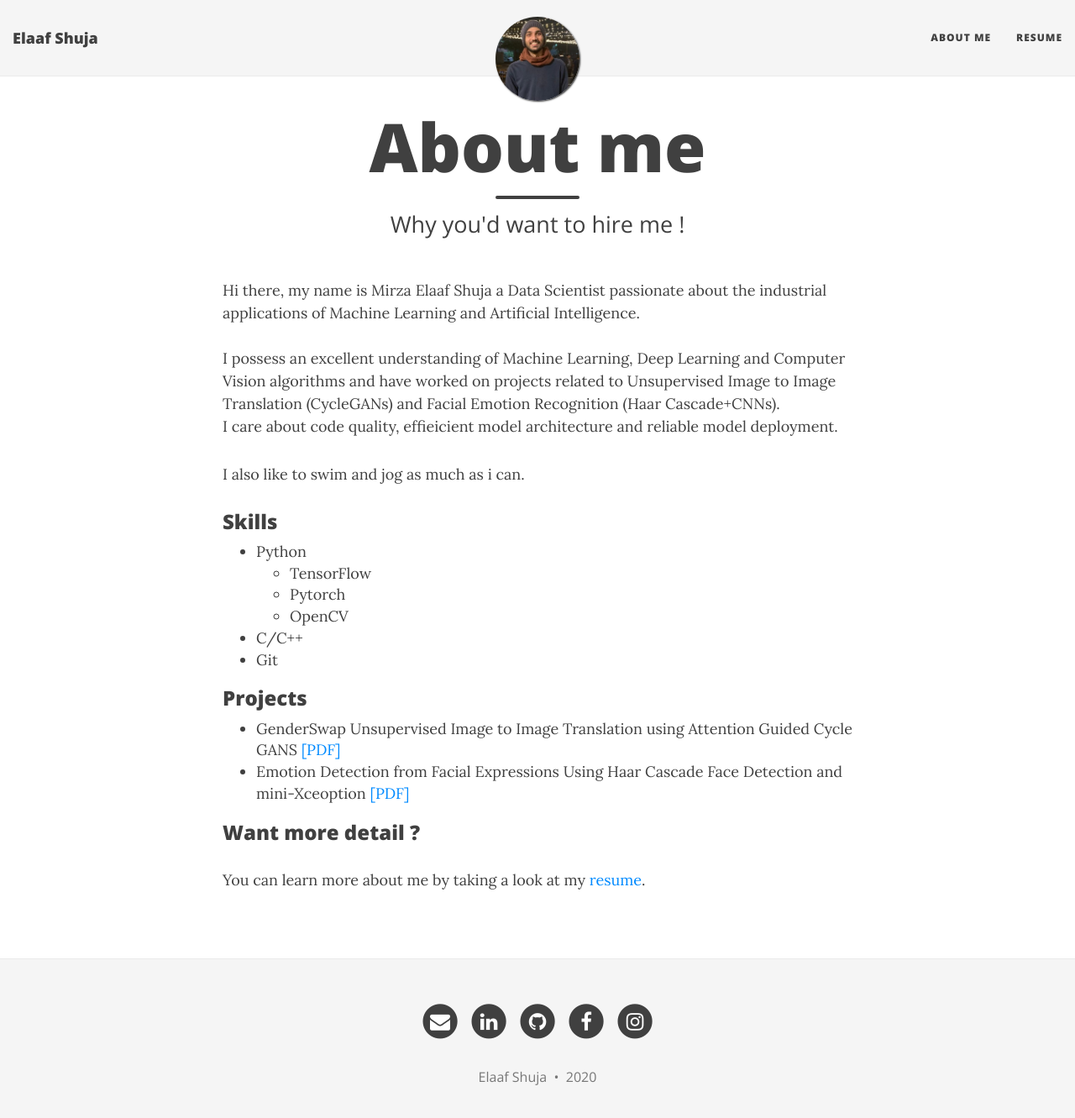
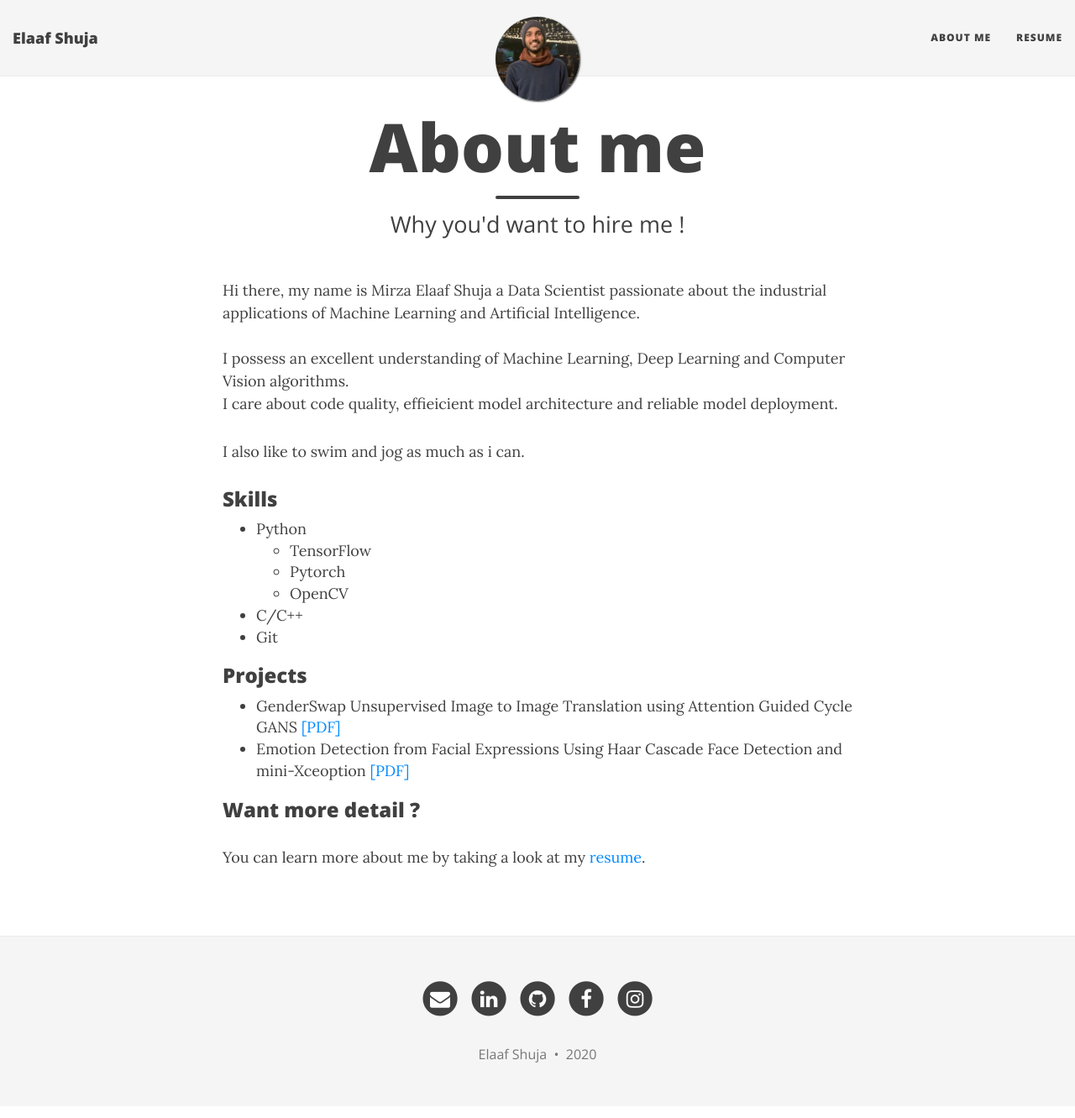
Before and after one commit to elaaf/elaaf.github.io, a Jekyll site: the page built from aboutme.md, in a window 1280 px wide and 1344 px high. Shown: the top 1331 px of the window at 84% size. Built offline with Jekyll 4.4.1, drawn with Linux system fonts in a browser that asks for light colours; nearby versions of some CDN libraries.

Commit message:
Updated AboutMe

```diff
--- a/aboutme.md
+++ b/aboutme.md
@@ -5,7 +5,7 @@ subtitle: Why you'd want to hire me !
 ---
 
 Hi there, my name is Mirza Elaaf Shuja a Data Scientist passionate about the industrial applications of Machine Learning and Artificial Intelligence.<br><br>
-I possess an excellent understanding of Machine Learning, Deep Learning and Computer Vision algorithms and have worked on projects related to Unsupervised Image to Image Translation (CycleGANs) and Facial Emotion Recognition (Haar Cascade+CNNs).<br>
+I possess an excellent understanding of Machine Learning, Deep Learning and Computer Vision algorithms.<br>
 I care about code quality, effieicient model architecture and reliable model deployment.
 
 
```
